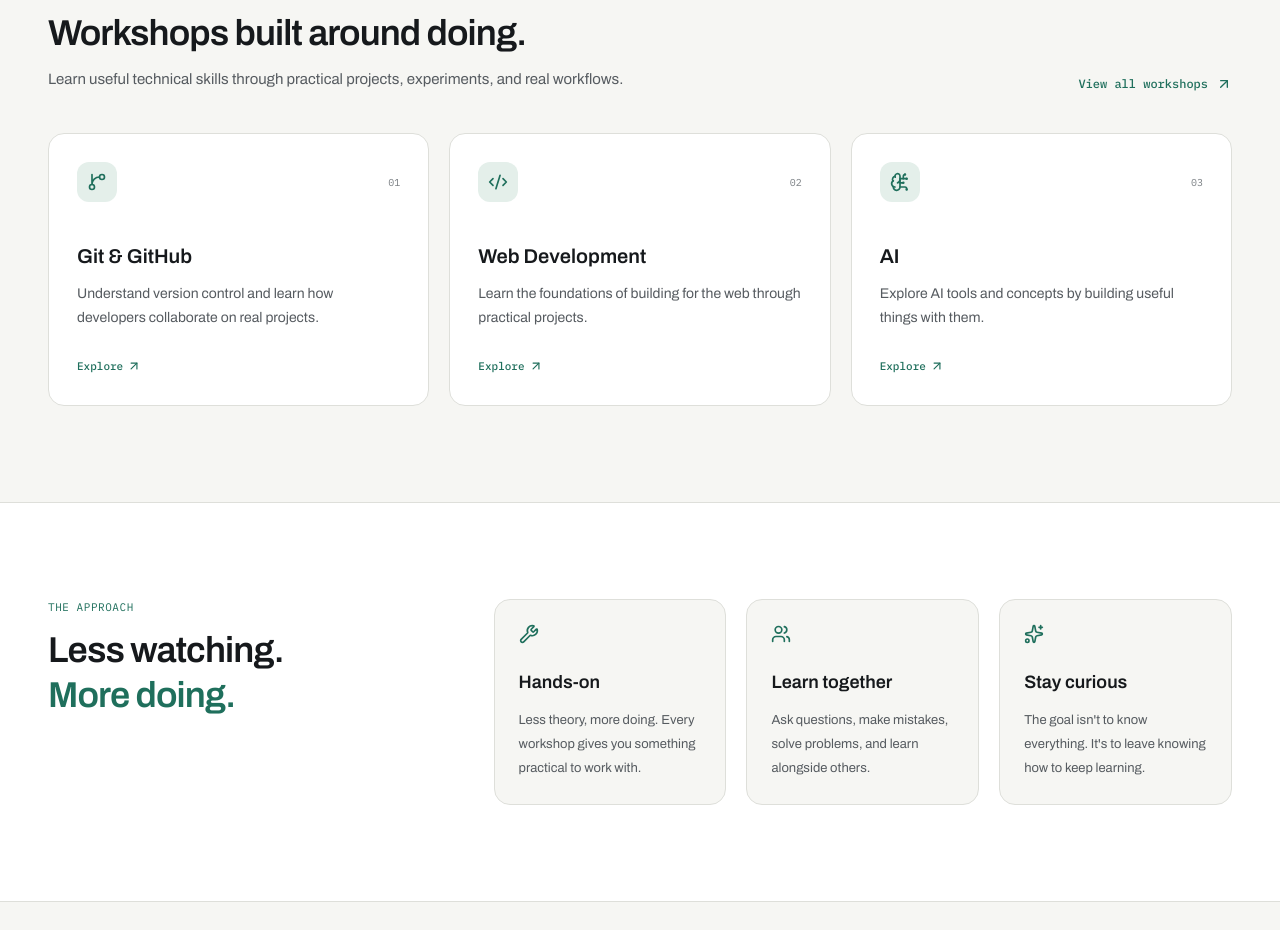
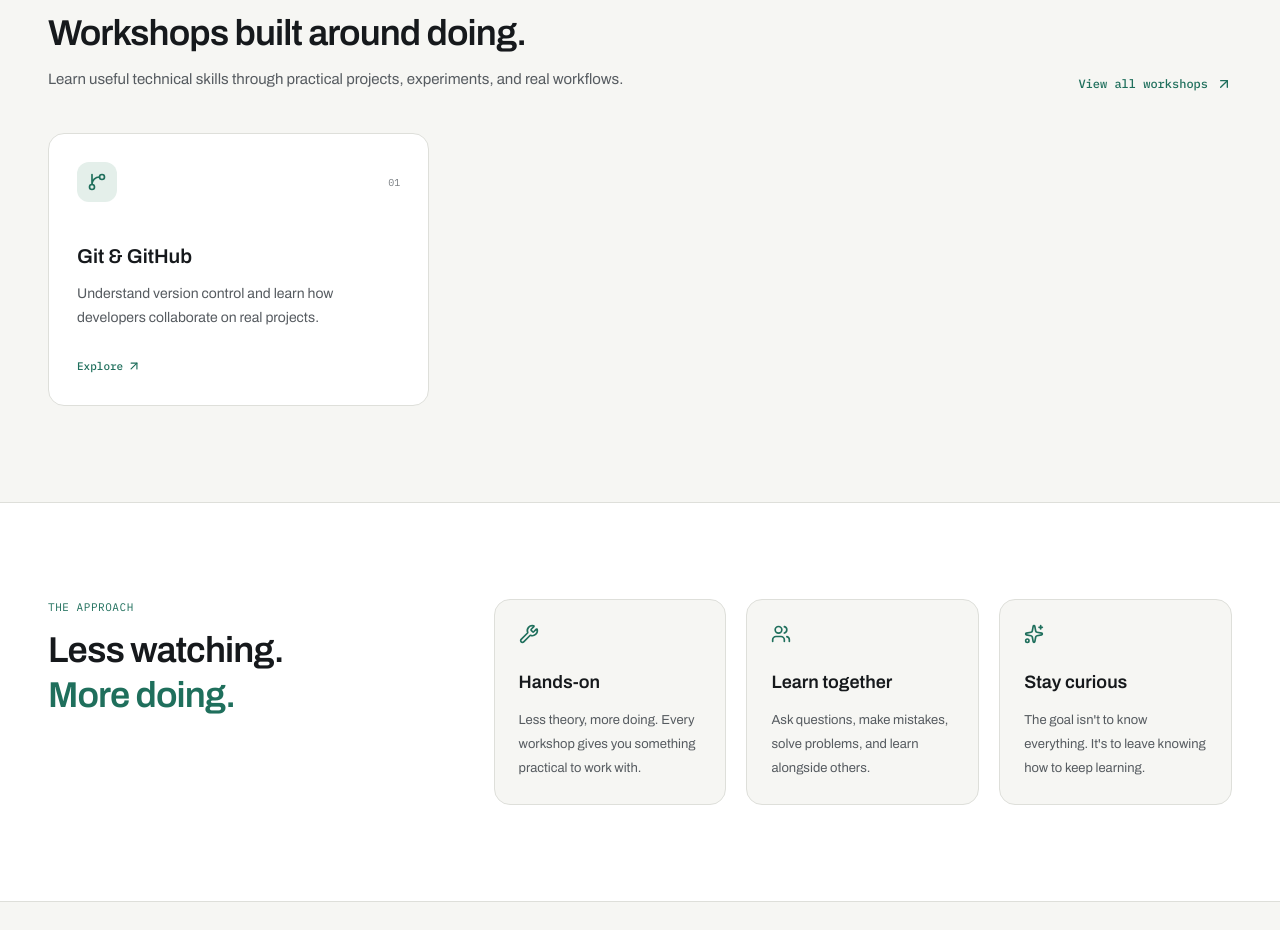
Before and after one commit to prashant-g0/prash-coder-workshops, a Next.js app: page / in a window 1280 px wide. Shown: the part 966-1896 px from the top of the page. Built offline with nearby package versions, Linux system fonts and the light colour scheme.

Commit message:
updated workshop details

```diff
--- a/app/page.tsx
+++ b/app/page.tsx
@@ -28,18 +28,7 @@ const workshops = [
     description:
       "Understand version control and learn how developers collaborate on real projects.",
     icon: GitBranch,
-  },
-  {
-    title: "Web Development",
-    description:
-      "Learn the foundations of building for the web through practical projects.",
-    icon: Code2,
-  },
-  {
-    title: "AI",
-    description:
-      "Explore AI tools and concepts by building useful things with them.",
-    icon: BrainCircuit,
+    href: "https://forms.gle/k4rPe4g6AeVd4WDW8",
   },
 ];
 
@@ -289,7 +278,8 @@ export default function Home() {
                   </p>
 
                   <Link
-                    href="/workshops"
+                    href={workshop.href}
+                    target="_blank"
                     className="mt-7 inline-flex items-center gap-1 font-[family-name:var(--font-mono)] text-[11px] font-medium text-[#1F6F5C]"
                   >
                     Explore
```
